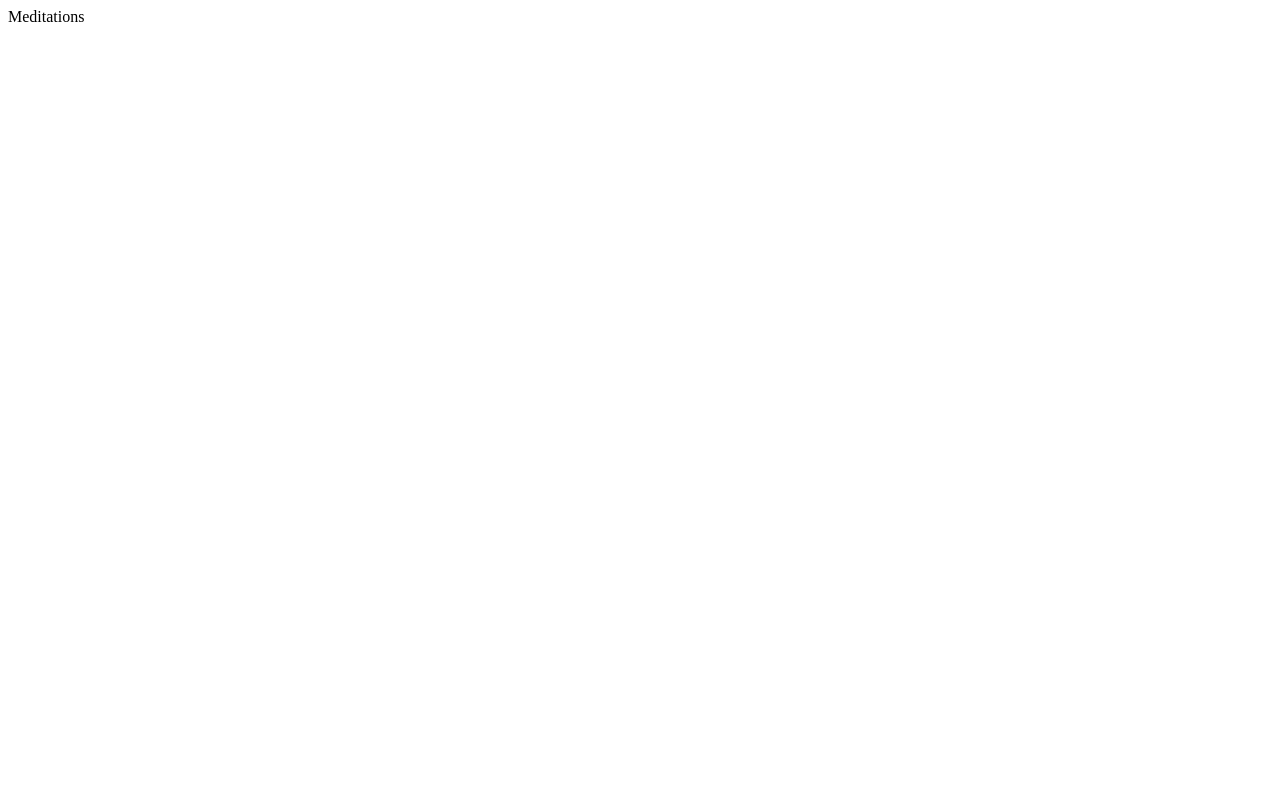
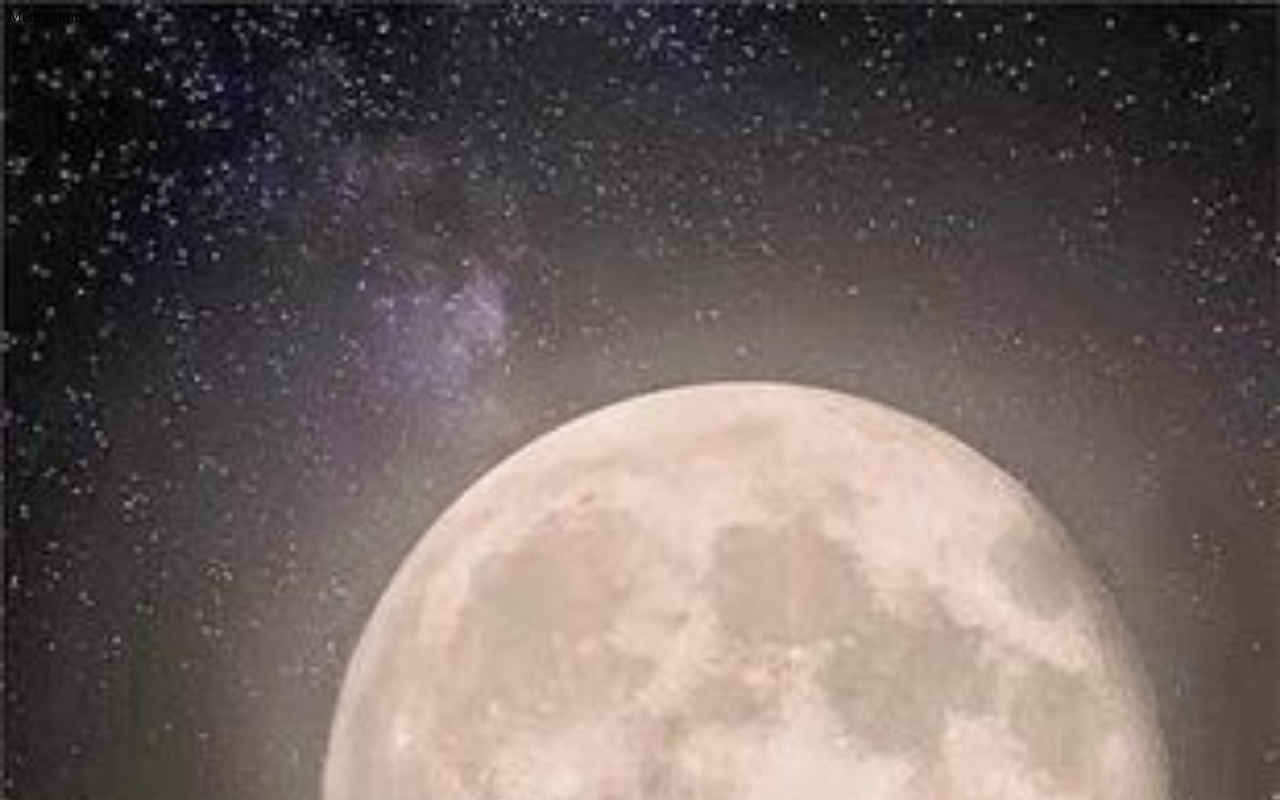
Before and after one commit to bryzaguy/meditations, a plain HTML site: page index.html in a window 1280 px wide. Drawn offline with Linux system fonts and the light colour scheme.

Commit message:
add background

```diff
--- a/index.html
+++ b/index.html
@@ -1,4 +1,12 @@
 <html>
-  <head><title>Meditations</title></head>
+  <head>
+    <title>Meditations</title>
+    <style>
+      body {
+        background: url("./moon-over-waterfall.jpg");
+        background-size: cover;
+      }
+    </style>
+  </head>
   <body>Meditations</body>
 </html>
```
Also changed, not shown: moon-over-waterfall.jpg (added), 1 other file.
